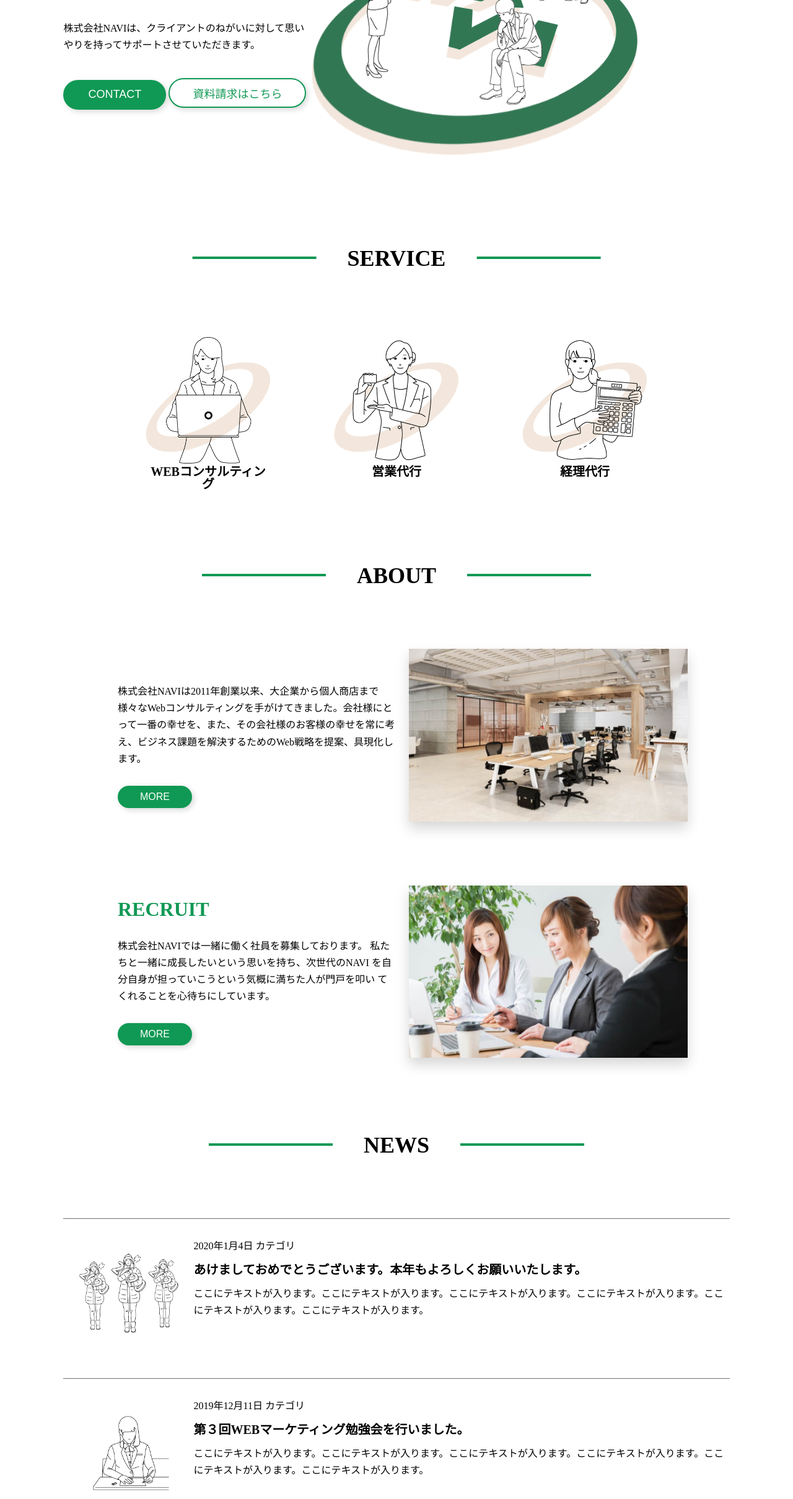
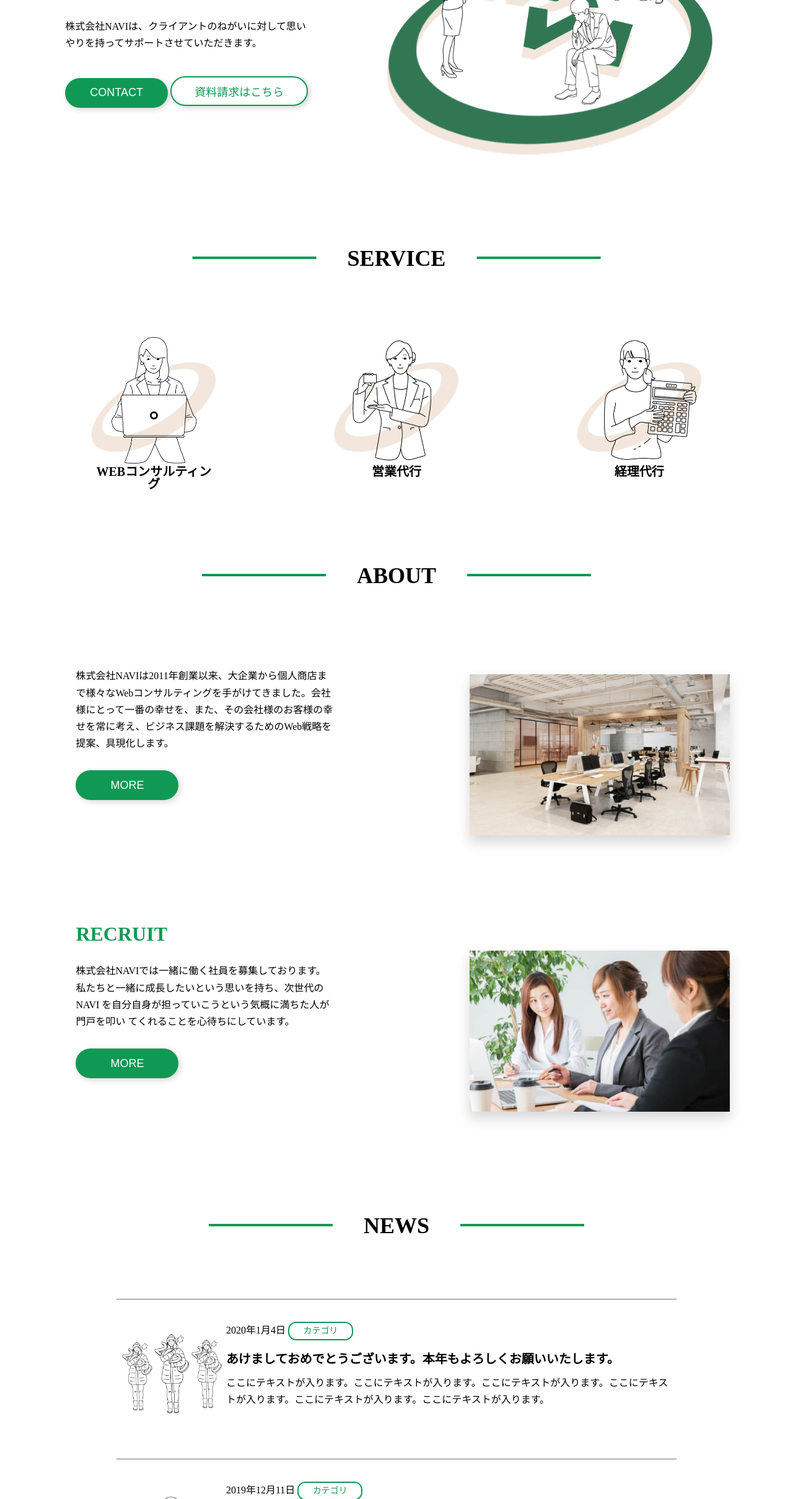
Before and after one commit to makkori1/level2-2, a plain HTML site: page index.html in a window 1280 px wide. Shown: the part 381-2800 px from the top of the page at 62% size. Drawn offline with Linux system fonts and the light colour scheme.

Commit message:
Update style.css

```diff
--- a/style.css
+++ b/style.css
@@ -6,10 +6,7 @@ button{
   background-color: #109954;
   color: #FFFFFF;
 }
-h1{
-  font-size: 36px;
-  font-weight: bold;
-}
+
 h2{
    font-size: 36px;
    font-weight: bold;
@@ -77,6 +74,7 @@ p{
 .header-box{
   display: flex;
   margin-top: 150px;
+  justify-content: space-around;
 }
 .header-txt{
 align-self: center;
@@ -85,7 +83,11 @@ white-space: nowrap;
 .smp{
   display: none;
 }
-.header-txt p{
+.header-txt p:first-of-type{
+    font-size: 36px;
+   font-weight: bold;
+}
+.header-txt p:last-of-type{
   margin: 34px 0 40px 0;
 }
 .header-txt button:nth-of-type(1){
@@ -105,6 +107,7 @@ font-size: 18px;
   border-radius: 32px;
   font-size: 18px;
 }
+
 .header-img{
   display: inline-block;
 }
@@ -115,13 +118,16 @@ font-size: 18px;
 
 
 
-
+main{
+  width:84%;
+  margin: auto;
+}
 .sevice{
   margin-top: 120px;
 }
 .service-box{
   display: flex;
-  justify-content: center;
+  justify-content: space-around;
   margin-top: 109px;
 }
 .service-inner{
@@ -158,10 +164,11 @@ font-size: 18px;
 margin: 30px 0;
 }
 .about-txt button{
-border-radius: 18px;
-width:120px;
-height:36px;
-font-size: 16px;
+  width:166px;
+  height: 48px;
+  font-size: 18px;
+  border-radius: 24px;
+margin-bottom: 100px;
 }
 .about-img:nth-of-type(2){
   margin-right: 20px;
@@ -190,7 +197,14 @@ margin-top: 120px;
   display: flex;
   padding: 36px 0 53px 0;
   border-top: 1px solid #707070;
-
+position: relative;
+}
+.news-inner a{
+position: absolute;
+top:0;
+left:0;
+width: 100%;
+height: 100%;
 }
 .news-inner:nth-last-of-type(1){
 
@@ -205,12 +219,16 @@ margin-top: 120px;
   height: 100%;
   object-fit: cover;
 }
-.news-txt button{
+.news-txt span{
  border-radius: 13px;
  width:101px;
  height: 26px;
- margin-left: 20px;
  font-size: 14px;
+ color: #109954;
+ border: 2px solid #109954;
+ display: inline-block;
+ text-align: center;
+line-height: 26px;
 }
 .news-txt h4{
   margin: 20px 0 15px 0;
@@ -245,17 +263,37 @@ footer img{
   display: flex;
   margin-right: 100px;
 }
-.footer-txt p{
+.footer-txt a{
 padding: 0 18px;
 border-left: 1px solid #000;
 height:20px;
+display: inline-block;
+color: #000;
+text-decoration: none;
 }
-.footer-txt p:first-of-type{
+.footer-txt a:first-of-type{
   border-left:  initial;
 }
 small{
   text-align: center;
  display: block;
+}
+@media screen and (min-width: 1280px){
+
+  .about-img:nth-of-type(1){
+    order: 2;
+    margin-left: 10%;
+  }
+  .about-txt:nth-of-type(1){
+    order: 1;
+    margin-left: 10%;
+  }
+  .about-img:nth-of-type(2){
+    margin-right: 10%;
+  }
+  .about-txt:nth-of-type(2){
+    margin-right: 10%;
+  }
 }
 
 @media screen and (max-width: 1180px){
@@ -328,7 +366,7 @@ small{
    .footer-txt{
      margin-right: initial;
    }
-   .footer-txt p{
+   .footer-txt a{
      border-left: initial;
      padding-top: 12px;
    }
```
